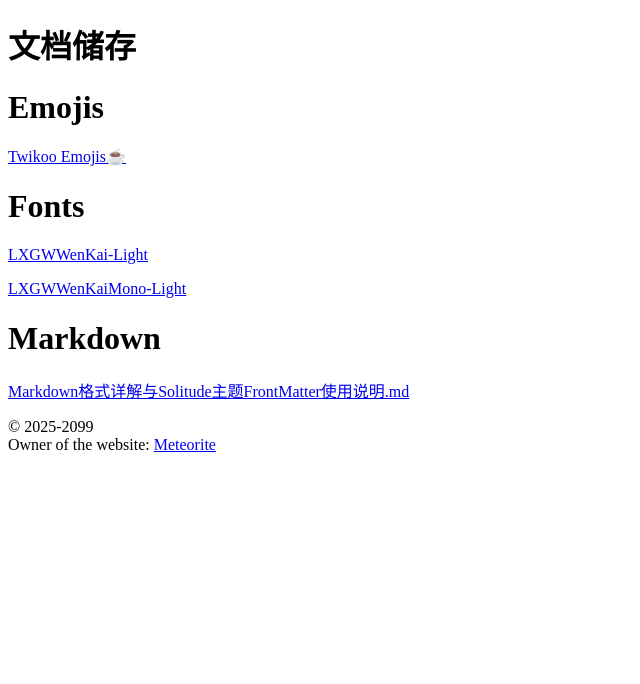
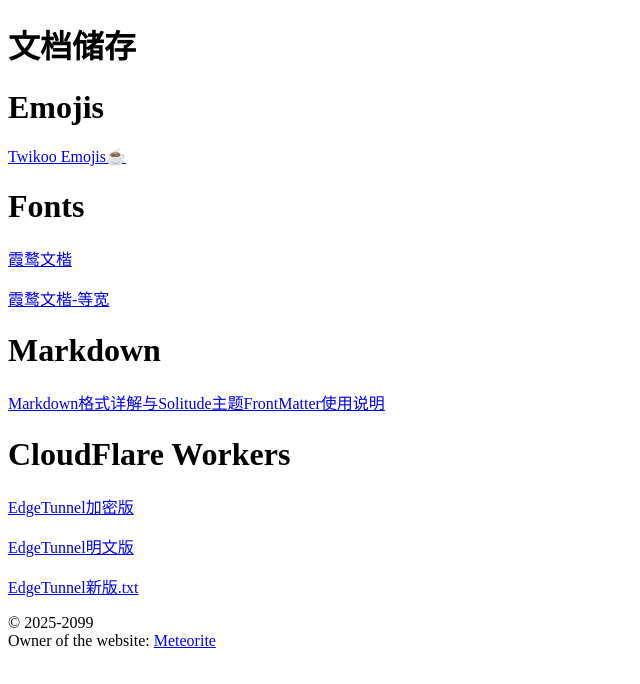
Before and after one commit to yangle-q/files, a plain HTML site: page index.html in a window 1280 px wide. Shown: the whole page, without its empty margins (0-640 px from the left). Drawn offline with Linux system fonts and the light colour scheme.

Commit message:
Update index.html

```diff
--- a/index.html
+++ b/index.html
@@ -16,17 +16,23 @@
           <p><a href="/emoji.json" target="_blank">Twikoo Emojis☕</a></p>
 
           <h1>Fonts</h1>
-          <p><a href="/LXGWWenKai-Light.woff" target="_blank">LXGWWenKai-Light</a></p>
-          <p><a href="/LXGWWenKaiMono-Light.woff" target="_blank">LXGWWenKaiMono-Light</a></p>
+          <p><a href="/LXGWWenKai-Light.woff" target="_blank">霞鹜文楷</a></p>
+          <p><a href="/LXGWWenKaiMono-Light.woff" target="_blank">霞鹜文楷-等宽</a></p>
         </div>
 
           <h1>Markdown</h1>
-          <p><a href="/Markdown格式详解与Solitude主题FrontMatter使用说明.md" target="_blank">Markdown格式详解与Solitude主题FrontMatter使用说明.md</a></p>
+          <p><a href="/Markdown格式详解与Solitude主题FrontMatter使用说明.md" target="_blank">Markdown格式详解与Solitude主题FrontMatter使用说明</a></p>
+        </div>
+
+          <h1>CloudFlare Workers</h1>
+          <p><a href="/加密版.txt" target="_blank">EdgeTunnel加密版</a></p>
+          <p><a href="/明文版.txt" target="_blank">EdgeTunnel明文版</a></p>
+          <p><a href="/Worker.txt" target="_blank">EdgeTunnel新版.txt</a></p>
         </div>
 
         <div class="footer">
             <span>&copy; 2025-2099</span><br>
-            <span>Owner of the website: <a href="https://lemonstar.me" tarber="_blank">Meteorite</a></span>
+            <span>Owner of the website: <a href="https://blog.lemonstar.me" tarber="_blank">Meteorite</a></span>
         </div>
    </div>
 </body>
```
